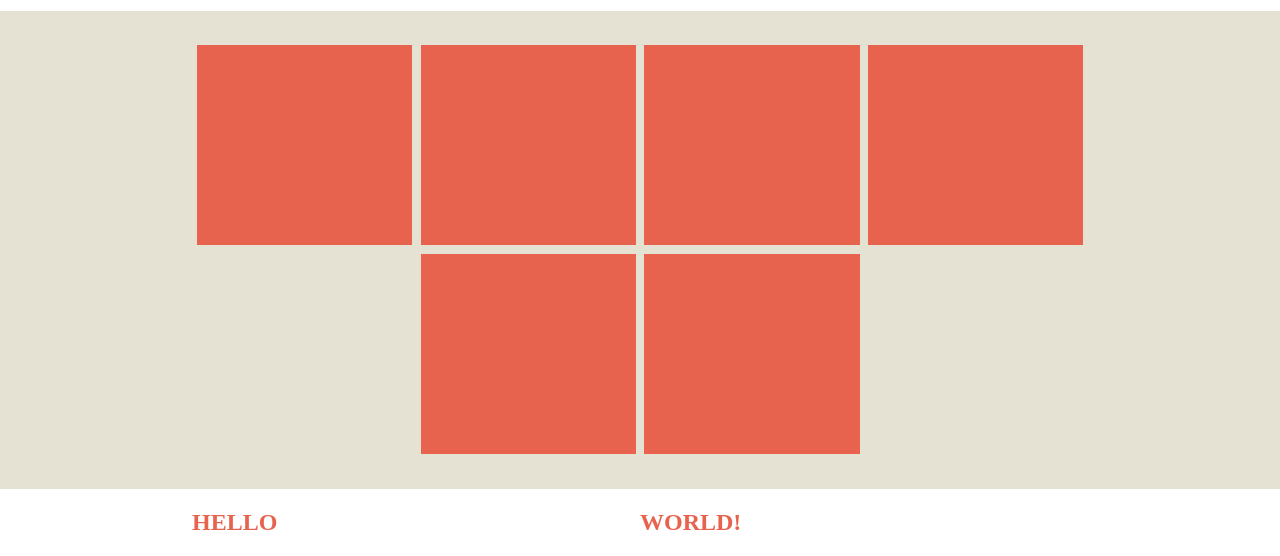
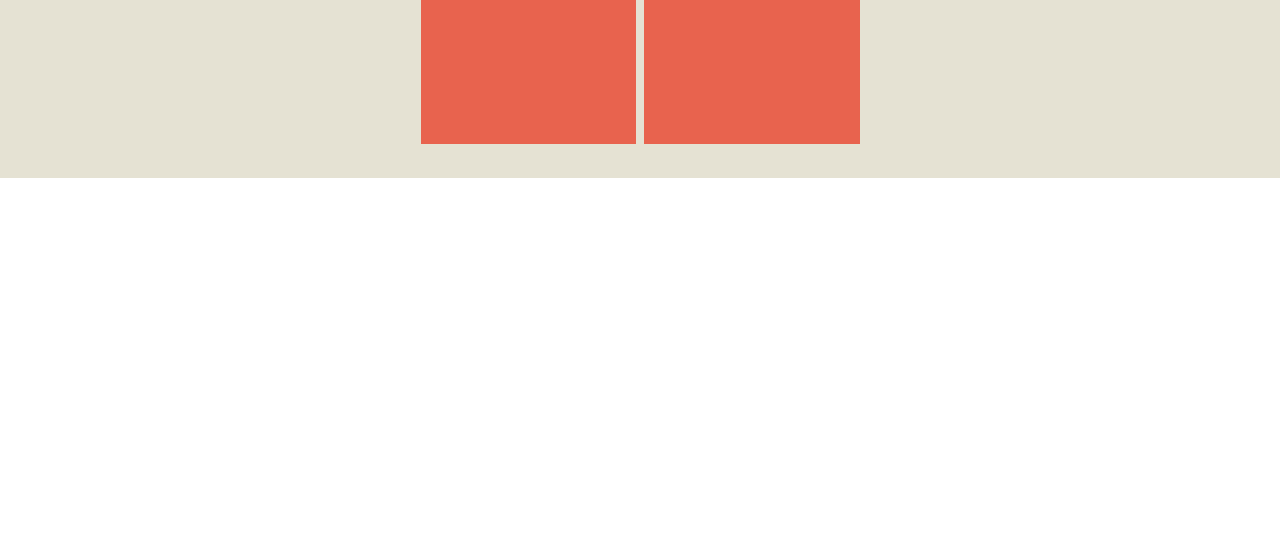
Before and after one commit to ancura/my-site, a plain HTML site: page index.html in a window 1280 px wide. Shown: the part 795-1351 px from the top of the page. After the commit the page ends 973 px from the top, so only its background shows below. Drawn offline with nearby package versions, Linux system fonts and the light colour scheme.

Commit message:
fixed max and min width for the portfolio containers

```diff
--- a/index.html
+++ b/index.html
@@ -23,7 +23,9 @@
  	<div class="inner-container">
  		<div class="circle-container">
  			<div class="circle">
+ 			<!--
  				<img class="img-person" src="img/johan.jpg">
+ 			-->
  				<h1 class="header">JOHAN BAEZ</h1>
  			</div>
  		</div>
@@ -67,7 +69,7 @@
 			</div>
 			<div class="portfolio-container">
 				<!--	<img class="portfolio-img" src="">	-->
-				<a href=""><div><h2>Fairmount Indigo Network</h2></div></a>
+				<a target="_blank" href="www.google.com"><div><h2>Fairmount Indigo Network</h2></div></a>
 			</div>
 			<div class="portfolio-container">
 				<!--	<img class="portfolio-img" src="">	-->
@@ -89,14 +91,7 @@
 
 <!--section four start-->
 <footer>
-	<div class="inner-container">
-		<div>
-			<h2>HELLO</h2>
-		</div>
-		<div>
-			<h2>WORLD!</h2>
-		</div>
-	</div>
+
 </footer>
 <!--section four end-->
 </body>
--- a/style.css
+++ b/style.css
@@ -181,7 +181,9 @@ body {
 .portfolio-container {
 	position: relative;
 	width: 24%;
-    height: 200px;
+	max-width: 250px;
+	min-width: 200px;
+    height: 150px;
     margin: .5%;
     overflow: hidden;
     background-color: rgba(232,99,78,1);
@@ -209,7 +211,7 @@ body {
     padding: 0 20px;
     align-items: center;
     width: 100%;
-    font-size: 3em;
+    font-size: 2.5em;
     font-family: 'Dosis', sans-serif;
     text-align: center;
 }
@@ -241,16 +243,6 @@ body {
 footer {
 	width: 100%;
 	float: left;
-}
-
-footer .inner-container {
-	display: flex;
-	flex-flow: row wrap;
-}
-
-footer .inner-container div	{
-	width: 50%;
-	color: rgba(232,99,78,1);
 }
 
 
```
Also changed, not shown: 1 other file.
